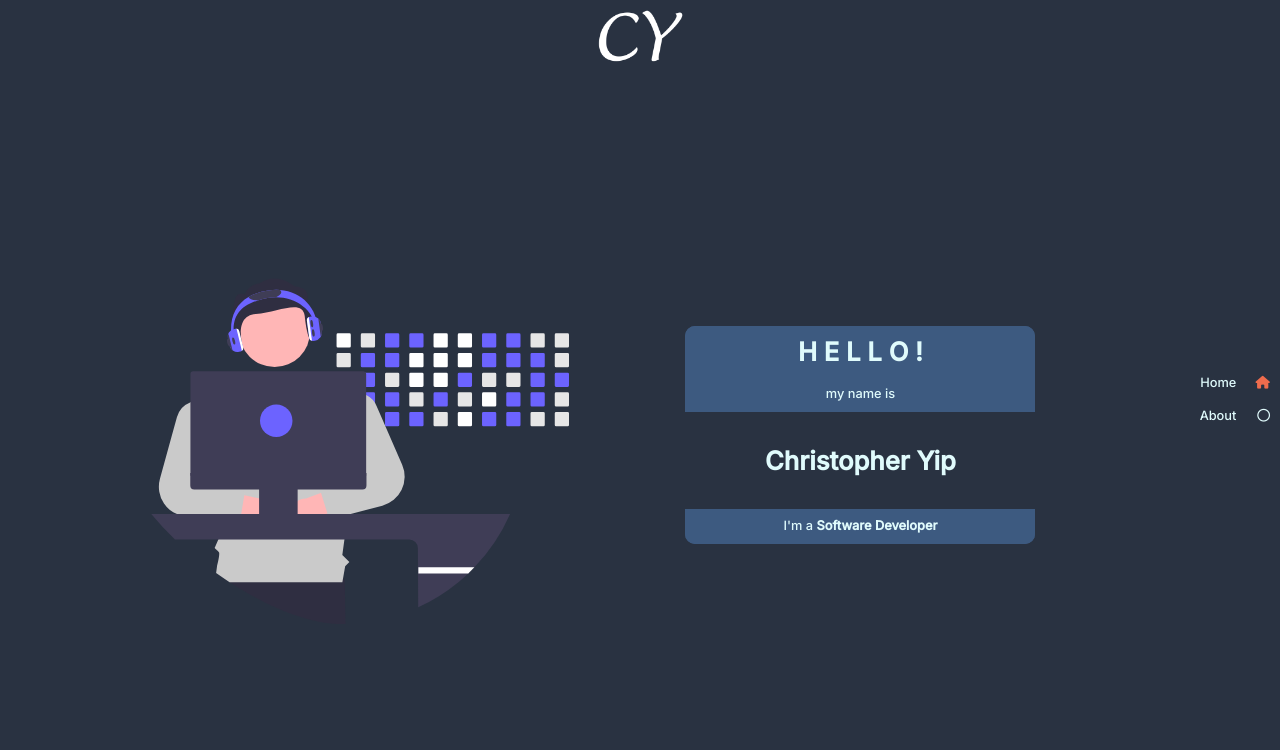
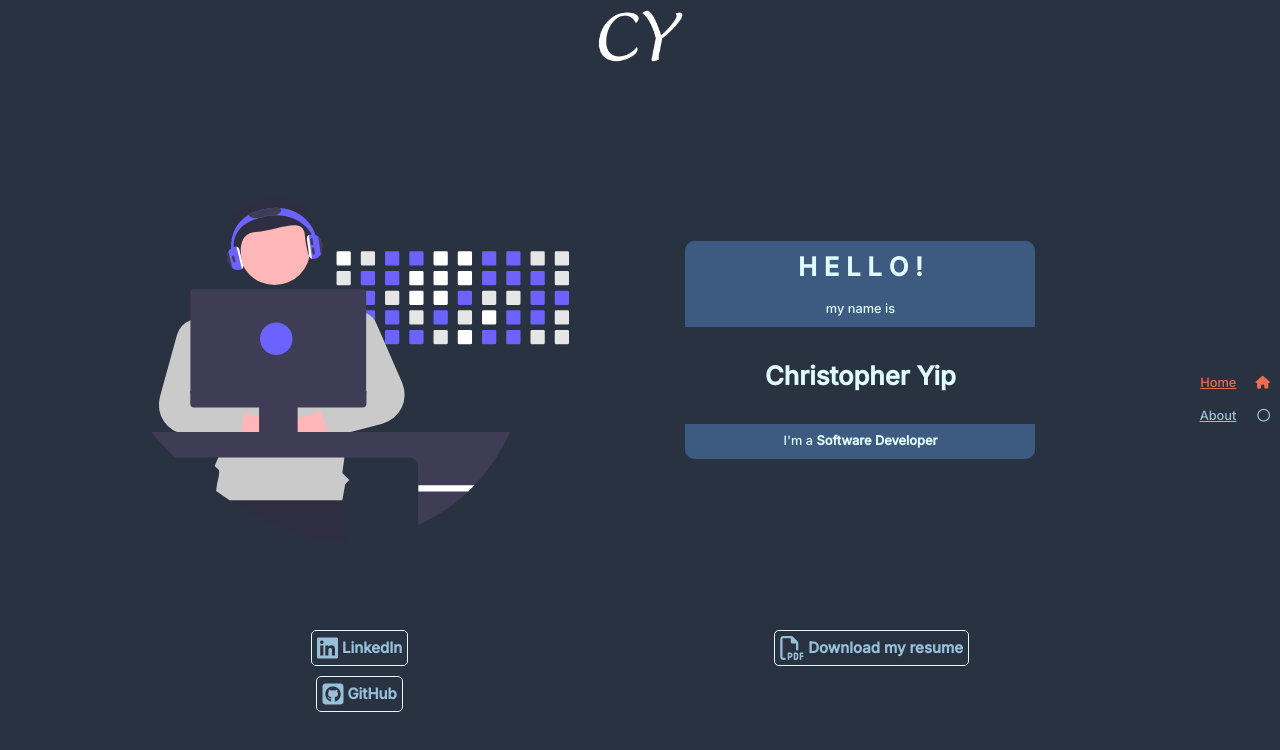
Before and after one commit to OneMoreN/chrisyip, a Vue app: page / in a window 1280 px wide. Shown: the top 750 px of the page. Built offline with nearby package versions, Linux system fonts and the light colour scheme.

Commit message:
links and pdf download

```diff
--- /dev/null
+++ b/src/assets/styles/_aboutme-page.scss
@@ -0,0 +1,4 @@
+.aboutme {
+  height: 100vh;
+  width: auto;
+}
--- a/src/assets/styles/_gloabal.scss
+++ b/src/assets/styles/_gloabal.scss
@@ -39,12 +39,9 @@ body {
   line-height: 1.3;
   font-size: 12px;
   font-size: 2vw;
+  margin: 0 10%;
 
   @include sm {
-    font-size: 1.7vw;
-  }
-
-  @include md {
     font-size: 1.2vw;
   }
 
@@ -54,7 +51,7 @@ body {
 }
 
 #{$a-tags} {
-  color: $primary-color;
+  color: $link-color;
   text-decoration: none;
 }
 
--- a/src/assets/styles/_landing-page.scss
+++ b/src/assets/styles/_landing-page.scss
@@ -1,32 +1,40 @@
 .landing {
-  margin: 0 10vw;
   justify-content: center;
   flex-direction: column-reverse;
   position: relative;
-  height: calc(100vh - 69px);
+  height: 70vh;
 
   @include sm {
     flex-direction: row;
-    height: calc(100vh - 70px);
   }
 
-  &-image {
+  #{&}-image {
     align-self: center;
     flex-grow: 1;
+    display: none;
+
+    @include sm {
+      display: flex;
+    }
 
     img {
       width: auto;
-      height: calc(30vw);
+      height: 50vw;
       top: 50%;
+      margin: 0 auto;
+
+      @include sm {
+        height: 30vw;
+        margin: 0 0;
+      }
     }
 
     @include sm {
-      width: auto;
       flex-grow: 0;
     }
   }
 
-  &-tag {
+  #{&}-tag {
     text-align: center;
     align-self: center;
     align-items: center;
@@ -40,7 +48,7 @@
     }
   }
 
-  &-text {
+  #{&}-text {
     flex-grow: 1;
     border-radius: 10px;
     overflow-y: auto;
@@ -63,4 +71,53 @@
       padding: 0.25rem 5px;
     }
   }
+
+  &-links {
+    flex-direction: column-reverse;
+    justify-content: center;
+    height: calc(30vh - 70px);
+
+    @include sm {
+      flex-direction: row;
+    }
+
+    #{&}-container {
+      flex-grow: 1;
+      flex-direction: column;
+      align-items: center;
+
+      > :not(:last-child) {
+        margin: 0 0 10px 0;
+      }
+
+      a {
+        display: flex;
+        justify-content: center;
+        align-items: center;
+        padding: 5px;
+        border: 1.5px solid $primary-color;
+        border-radius: 5px;
+      }
+
+      i {
+        font-size: 1rem;
+
+        @include sm {
+          font-size: 1.5rem;
+        }
+
+        @include md {
+          font-size: 1.5rem;
+        }
+      }
+    }
+
+    &-text {
+      display: inline-block;
+    }
+  }
 }
+
+.m-b-10 {
+  margin-bottom: 10px;
+}
--- a/src/assets/styles/_navbar.scss
+++ b/src/assets/styles/_navbar.scss
@@ -9,7 +9,9 @@
   .logo {
     margin: 5px 0 0 0;
     width: auto;
-    height: 60px;
+    min-height: 30px;
+    height: 5vw;
+    max-height: 60px;
     filter: invert(1);
   }
 }
--- a/src/assets/styles/_sidebar.scss
+++ b/src/assets/styles/_sidebar.scss
@@ -24,11 +24,11 @@
     .nav-text {
       position: absolute;
       display: block;
-      color: $primary-color;
       border-radius: 5px;
       padding: 0.25rem 0.5rem;
       top: -25%;
       right: 2vw;
+      text-decoration: underline;
 
       &:hover {
         color: $secondary-color;
--- a/src/assets/styles/_variables.scss
+++ b/src/assets/styles/_variables.scss
@@ -3,6 +3,7 @@ $a-tags: "a, a:active, a:hover, a:visited";
 $secondary-color: #ee6c4d;
 $background-color: #293241;
 $component-color: #3d5a80;
+$link-color: #98c1d9;
 
 // Small tablets and large smartphones (landscape view)
 $screen-sm-min: 576px;
--- a/src/assets/styles/main.scss
+++ b/src/assets/styles/main.scss
@@ -3,3 +3,4 @@
 @import "navbar";
 @import "sidebar";
 @import "landing-page";
+@import "aboutme-page";
--- /dev/null
+++ b/src/components/AboutMe.vue
@@ -0,0 +1,5 @@
+<template>
+  <div class="aboutme">
+    Hello WOrld1
+  </div>
+</template>
--- a/src/components/Landing.vue
+++ b/src/components/Landing.vue
@@ -12,15 +12,38 @@
       </div>
     </div>
   </div>
+  <div class="landing-links d-flex">
+    <div class="landing-links-container d-flex">
+      <LandingLink
+        :link="'https://www.linkedin.com/in/christopheryipeio'"
+        :icon="'fab fa-linkedin landing-links-icon'"
+        :linkLabel="'LinkedIn'"
+      />
+      <LandingLink
+        :link="'https://github.com/OneMoreN'"
+        :icon="'fab fa-github-square landing-links-icon'"
+        :linkLabel="'GitHub'"
+      />
+    </div>
+    <div class="landing-links-container d-flex m-b-10">
+      <a :href="pdfLink" download="download" class="d-flex">
+        <i class="far fa-file-pdf"></i> <h3 class="landing-links-text">&nbsp;Download my resume</h3>
+      </a>
+    </div>
+  </div>
 </template>
 
 <script>
+import LandingLink from '@/components/LandingLink.vue'
+
 export default {
   components: {
+    LandingLink
   },
   data () {
     return {
-      landingImg: require('@/assets/images/landingImage.svg')
+      landingImg: require('@/assets/images/landingImage.svg'),
+      pdfLink: require('@/assets/Testing.pdf')
     }
   }
 }
--- /dev/null
+++ b/src/components/LandingLink.vue
@@ -0,0 +1,11 @@
+<template>
+  <a :href="link" target="_blank" rel="noopener noreferrer">
+    <i :class="icon"></i> <h3 class="landing-links-text">&nbsp;{{linkLabel}}</h3>
+  </a>
+</template>
+
+<script>
+export default {
+  props: ['link', 'icon', 'linkLabel']
+}
+</script>
--- a/src/views/Home.vue
+++ b/src/views/Home.vue
@@ -1,16 +1,19 @@
 <template>
   <div class="home">
     <Landing/>
+    <!-- <AboutMe/> -->
   </div>
 </template>
 
 <script>
 import Landing from '@/components/Landing.vue'
+// import AboutMe from '@/components/AboutMe.vue'
 
 export default {
   name: 'Home',
   components: {
     Landing
+    // AboutMe
   }
 }
 </script>
--- a/vue.config.js
+++ b/vue.config.js
@@ -8,5 +8,10 @@ module.exports = {
         args[0].title = 'Christopher Yip Portfolio'
         return args
       })
+    config.module
+      .rule('pdf')
+      .test(/\.pdf$/)
+      .use('file-loader')
+      .loader('file-loader')
   }
 }
```
Also changed, not shown: src/assets/images/landingImage.svg, 1 other file (tests, documents, lock files or other folders).
